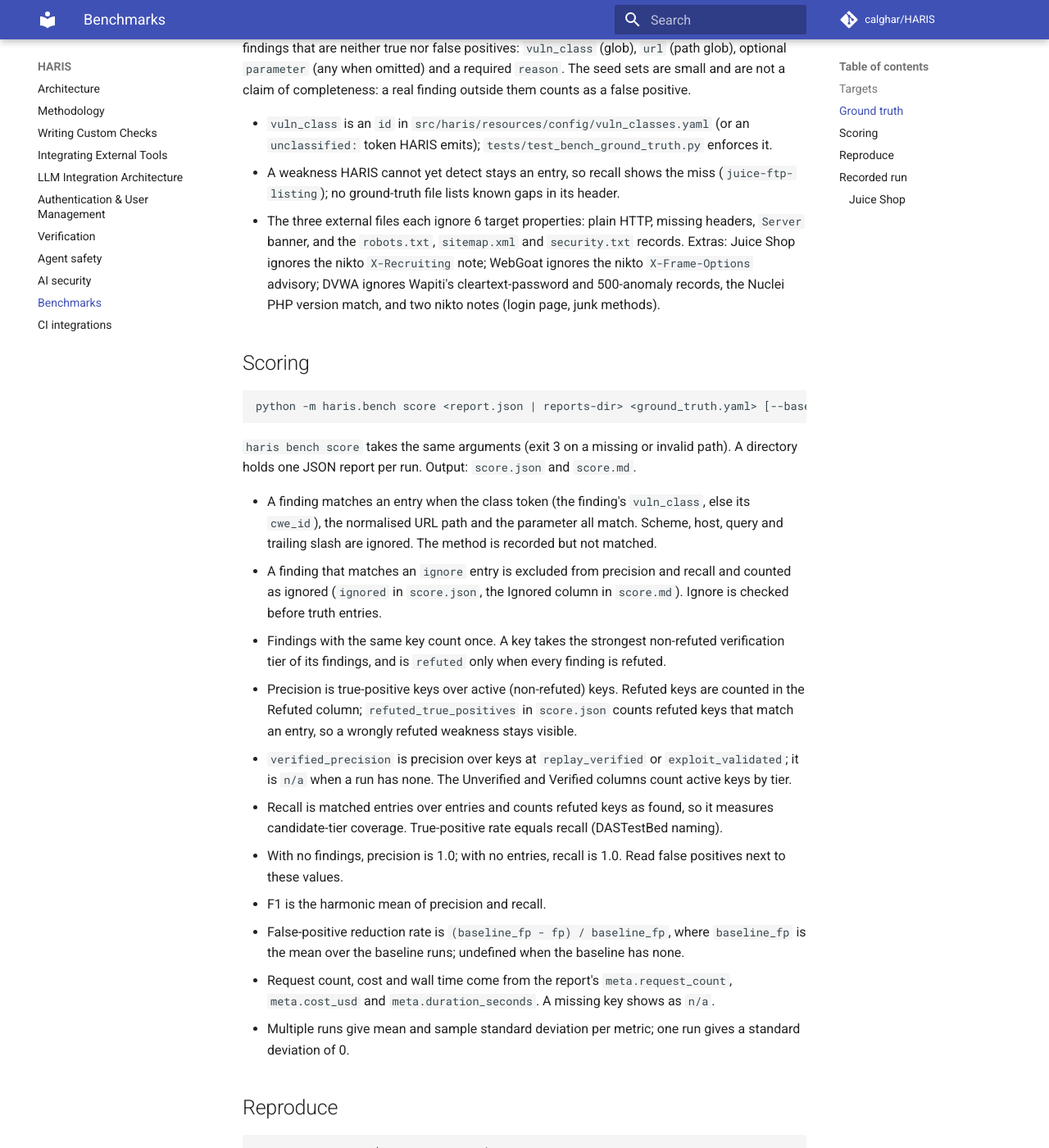
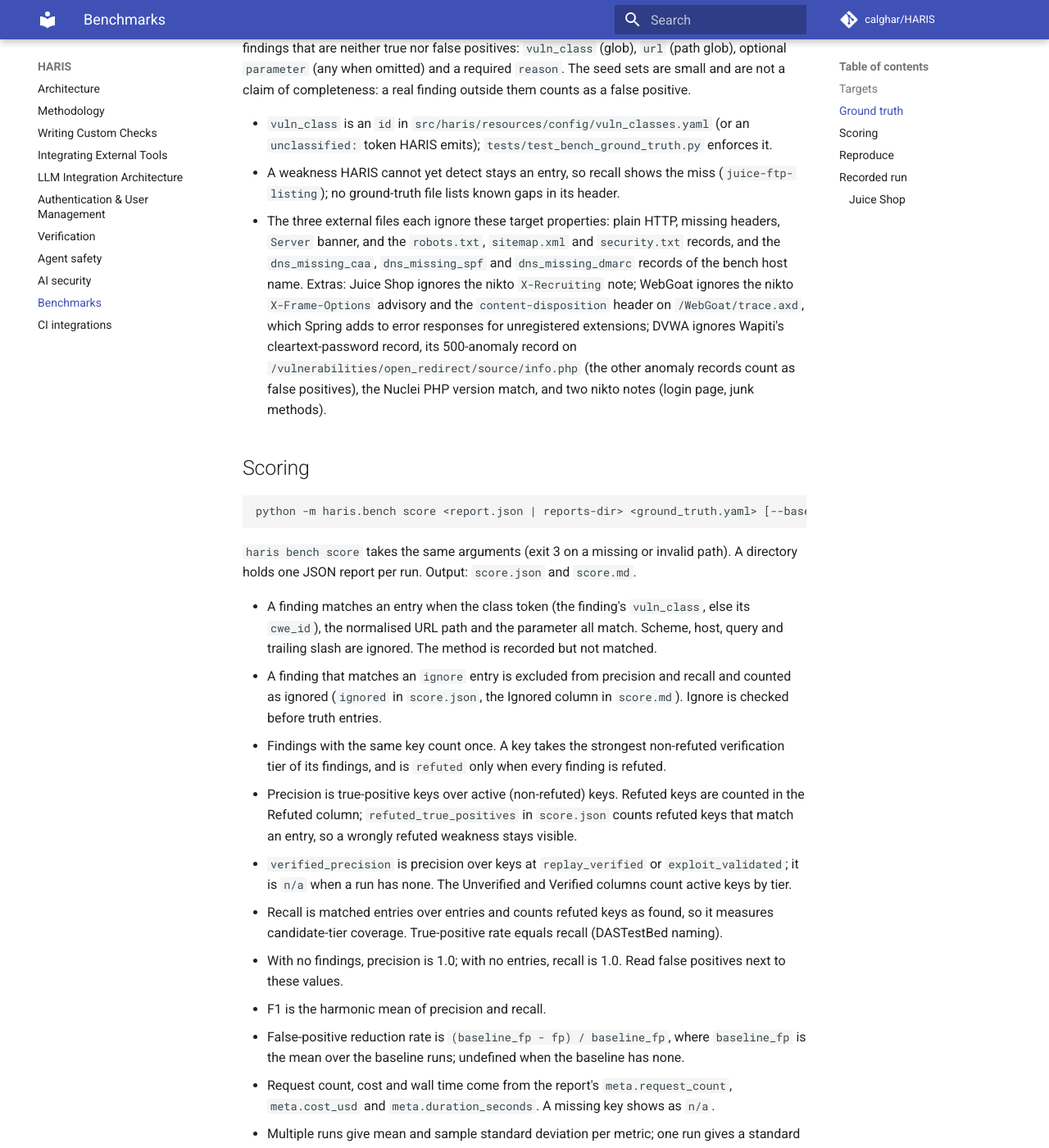
Before and after one commit to calghar/HARIS, an MkDocs documentation site: the page built from docs/benchmarks.md, in a window 1280 px wide and 1400 px high, scrolled down 1185 px. Shown: the whole window at 82% size. Built offline with MkDocs 1.6.1 and Material for MkDocs 9.7.7, drawn with Linux system fonts in a browser that asks for light colours; comment, search, counter and statistics services are not loaded; some of the changed text lies outside the part shown.

Commit message:
chore(bench): label DVWA stored XSS, ignore host-name DNS records
Adds the DVWA `mtxMessage` entry and ignores `dns_missing_*` on all three targets. WebGoat ignores the Spring `content-disposition` header on `trace.axd`.

````diff
--- a/docs/benchmarks.md
+++ b/docs/benchmarks.md
@@ -22,7 +22,7 @@
 
 - `vuln_class` is an `id` in `src/haris/resources/config/vuln_classes.yaml` (or an `unclassified:` token HARIS emits); `tests/test_bench_ground_truth.py` enforces it.
 - A weakness HARIS cannot yet detect stays an entry, so recall shows the miss (`juice-ftp-listing`); no ground-truth file lists known gaps in its header.
-- The three external files each ignore 6 target properties: plain HTTP, missing headers, `Server` banner, and the `robots.txt`, `sitemap.xml` and `security.txt` records. Extras: Juice Shop ignores the nikto `X-Recruiting` note; WebGoat ignores the nikto `X-Frame-Options` advisory; DVWA ignores Wapiti's cleartext-password and 500-anomaly records, the Nuclei PHP version match, and two nikto notes (login page, junk methods).
+- The three external files each ignore these target properties: plain HTTP, missing headers, `Server` banner, and the `robots.txt`, `sitemap.xml` and `security.txt` records, and the `dns_missing_caa`, `dns_missing_spf` and `dns_missing_dmarc` records of the bench host name. Extras: Juice Shop ignores the nikto `X-Recruiting` note; WebGoat ignores the nikto `X-Frame-Options` advisory and the `content-disposition` header on `/WebGoat/trace.axd`, which Spring adds to error responses for unregistered extensions; DVWA ignores Wapiti's cleartext-password record, its 500-anomaly record on `/vulnerabilities/open_redirect/source/info.php` (the other anomaly records count as false positives), the Nuclei PHP version match, and two nikto notes (login page, junk methods).
 
 ## Scoring
 
@@ -52,7 +52,7 @@
 # optional: --targets spa_catchall,vuln_ai_app  --profile <profile>  --baseline-profile <profile>  --verify replay
 ```
 
-Each target has its own profile: `quick` by default, `ai-security` with `--ai-active --i-have-authorization` for `vuln_ai_app`. `--profile` overrides the profile of every target and keeps each target's extra flags. `--baseline-profile` adds baseline runs for the false-positive reduction rate. A target can also carry its own excluded paths (DVWA: `/logout.php`, `/setup.php`), which the runner adds to the default exclusions in the generated `--config`. Juice Shop's nikto run is bounded to 40 s (`-maxtime 40s`, set in the generated `--config` only) because the target aborts under nikto's full request volume.
+Each target has its own profile: `quick` by default, `ai-security` with `--ai-active --i-have-authorization` for `vuln_ai_app`. `--profile` overrides the profile of every target and keeps each target's extra flags. `--baseline-profile` adds baseline runs for the false-positive reduction rate. A baseline run uses the named profile with `--verify` off and without the target's extra flags, so pass the profile of the verified runs (for example `full`) and verification is the only difference; `vuln_ai_app` then has no `--ai-active` in its baseline. A target can also carry its own excluded paths (DVWA: `/logout.php`, `/setup.php`), which the runner adds to the default exclusions in the generated `--config`. Juice Shop's nikto run is bounded to 40 s (`-maxtime 40s`, set in the generated `--config` only) because the target aborts under nikto's full request volume.
 
 Wapiti and sslyze are not in the production image. To scan with them, build the `bench` target (`docker build --target bench --load -t haris-prod:bench .`) and run through `bench/in_image.py` (`bench/README.md`); a missing Wapiti ends `failed`.
 
````
Also changed, not shown: other parts of docs/benchmarks.md (+1 -1 lines), CHANGELOG.md (+1 -0 lines), 3 other files.
